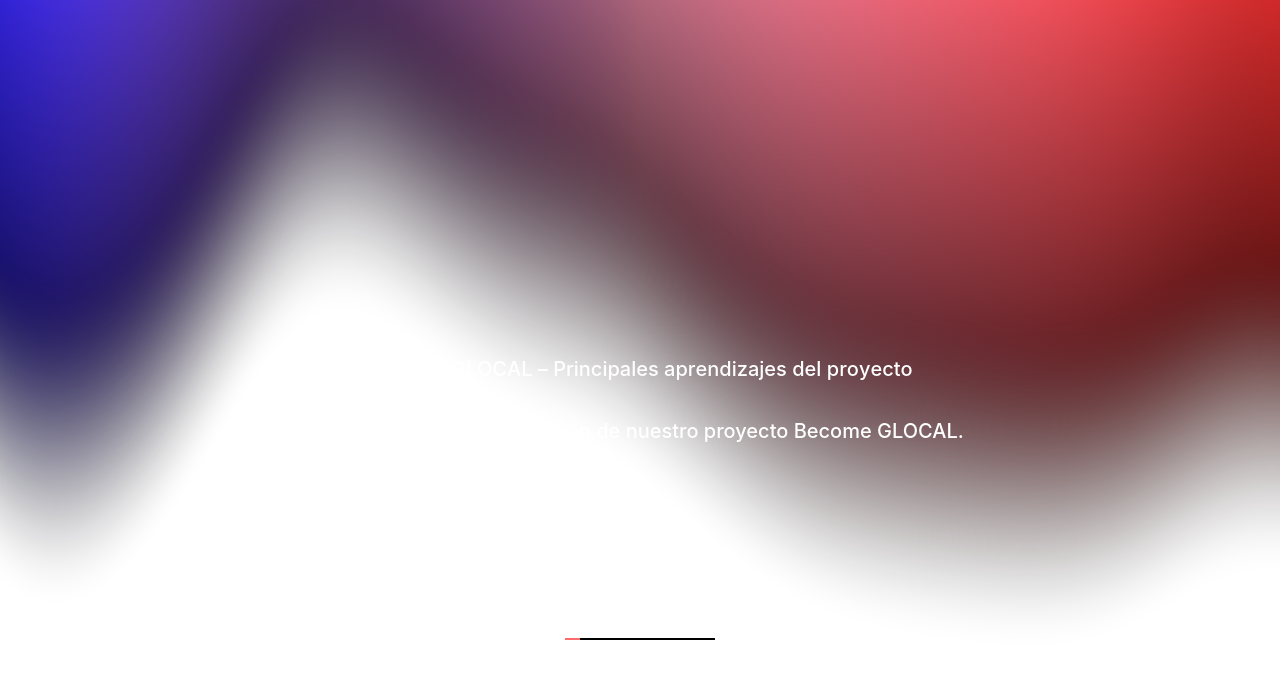
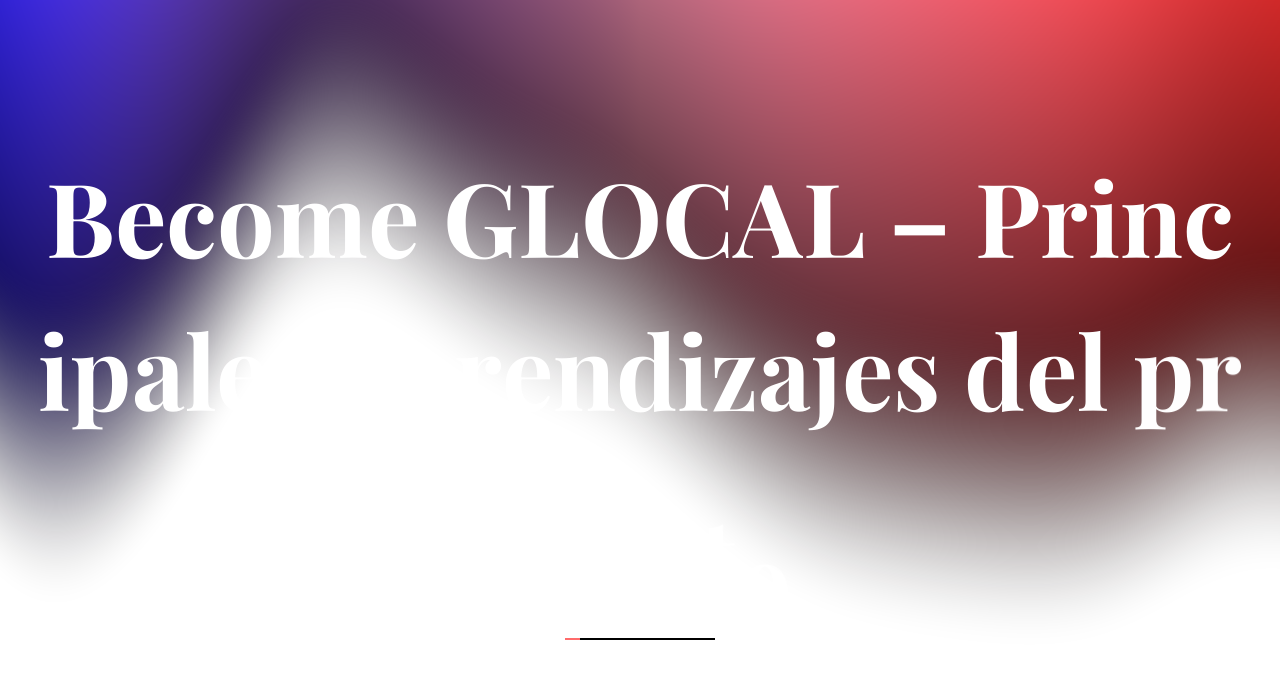
Before and after one commit to JuanTheCreator/Become, a React (Vite) app: page / in a window 1280 px wide. Shown: the top 678 px of the page. Built offline with nearby package versions, Linux system fonts and the light colour scheme.

Commit message:
Add ScrollFloat component and integrate into slides

```diff
--- /dev/null
+++ b/src/components/ScrollFloat.css
@@ -0,0 +1,15 @@
+.scroll-float {
+  overflow: hidden;
+}
+
+.scroll-float-text {
+  display: inline-block;
+  font-size: clamp(1.6rem, 8vw, 10rem);
+  font-weight: 900;
+  text-align: center;
+  line-height: 1.5;
+}
+
+.char {
+  display: inline-block;
+}
--- /dev/null
+++ b/src/components/ScrollFloat.jsx
@@ -0,0 +1,78 @@
+import { useEffect, useMemo, useRef } from 'react';
+import { gsap } from 'gsap';
+import { ScrollTrigger } from 'gsap/ScrollTrigger';
+
+import './ScrollFloat.css';
+
+gsap.registerPlugin(ScrollTrigger);
+
+const ScrollFloat = ({
+  children,
+  scrollContainerRef,
+  containerClassName = '',
+  textClassName = '',
+  animationDuration = 1,
+  ease = 'back.inOut(2)',
+  scrollStart = 'center bottom+=50%',
+  scrollEnd = 'bottom bottom-=40%',
+  stagger = 0.03,
+}) => {
+  const containerRef = useRef(null);
+
+  const splitText = useMemo(() => {
+    const text = typeof children === 'string' ? children : '';
+    return text.split('').map((char, index) => (
+      <span className="char" key={index}>
+        {char === ' ' ? '\u00A0' : char}
+      </span>
+    ));
+  }, [children]);
+
+  useEffect(() => {
+    const el = containerRef.current;
+    if (!el) return;
+
+    const scroller =
+      scrollContainerRef && scrollContainerRef.current
+        ? scrollContainerRef.current
+        : window;
+
+    const charElements = el.querySelectorAll('.char');
+
+    gsap.fromTo(
+      charElements,
+      {
+        willChange: 'opacity, transform',
+        opacity: 0,
+        yPercent: 120,
+        scaleY: 2.3,
+        scaleX: 0.7,
+        transformOrigin: '50% 0%',
+      },
+      {
+        duration: animationDuration,
+        ease,
+        opacity: 1,
+        yPercent: 0,
+        scaleY: 1,
+        scaleX: 1,
+        stagger,
+        scrollTrigger: {
+          trigger: el,
+          scroller,
+          start: scrollStart,
+          end: scrollEnd,
+          scrub: true,
+        },
+      }
+    );
+  }, [scrollContainerRef, animationDuration, ease, scrollStart, scrollEnd, stagger]);
+
+  return (
+    <h2 ref={containerRef} className={`scroll-float ${containerClassName}`}>
+      <span className={`scroll-float-text ${textClassName}`}>{splitText}</span>
+    </h2>
+  );
+};
+
+export default ScrollFloat;
--- a/src/components/Slide.jsx
+++ b/src/components/Slide.jsx
@@ -1,6 +1,6 @@
 import React from 'react';
 import { motion as Motion } from 'framer-motion';
-import SplitText from './SplitText';
+import ScrollFloat from './ScrollFloat';
 
 const Slide = ({ title, children }) => {
   return (
@@ -11,19 +11,16 @@
       transition={{ duration: 0.6, ease: 'easeInOut' }}
       style={{ height: '100vh', display: 'flex', flexDirection: 'column', justifyContent: 'center', alignItems: 'center', color: 'var(--fg)', padding: '2rem', textAlign: 'center' }}
     >
-      <SplitText
-        text={title}
-        className="text-4xl md:text-6xl font-bold"
-        delay={0.05}
-        duration={0.6}
+      <ScrollFloat
+        containerClassName="text-4xl md:text-6xl font-bold"
+        animationDuration={0.6}
         ease="power3.out"
-        splitType="chars"
-        from={{ opacity: 0, y: 50 }}
-        to={{ opacity: 1, y: 0 }}
-        threshold={0.2}
-        rootMargin="-100px"
-        textAlign="center"
-      />
+        scrollStart="center bottom+=50%"
+        scrollEnd="bottom bottom-=40%"
+        stagger={0.05}
+      >
+        {title}
+      </ScrollFloat>
       <div style={{ marginTop: '2rem', maxWidth: '800px' }}>
         {children}
       </div>
```
